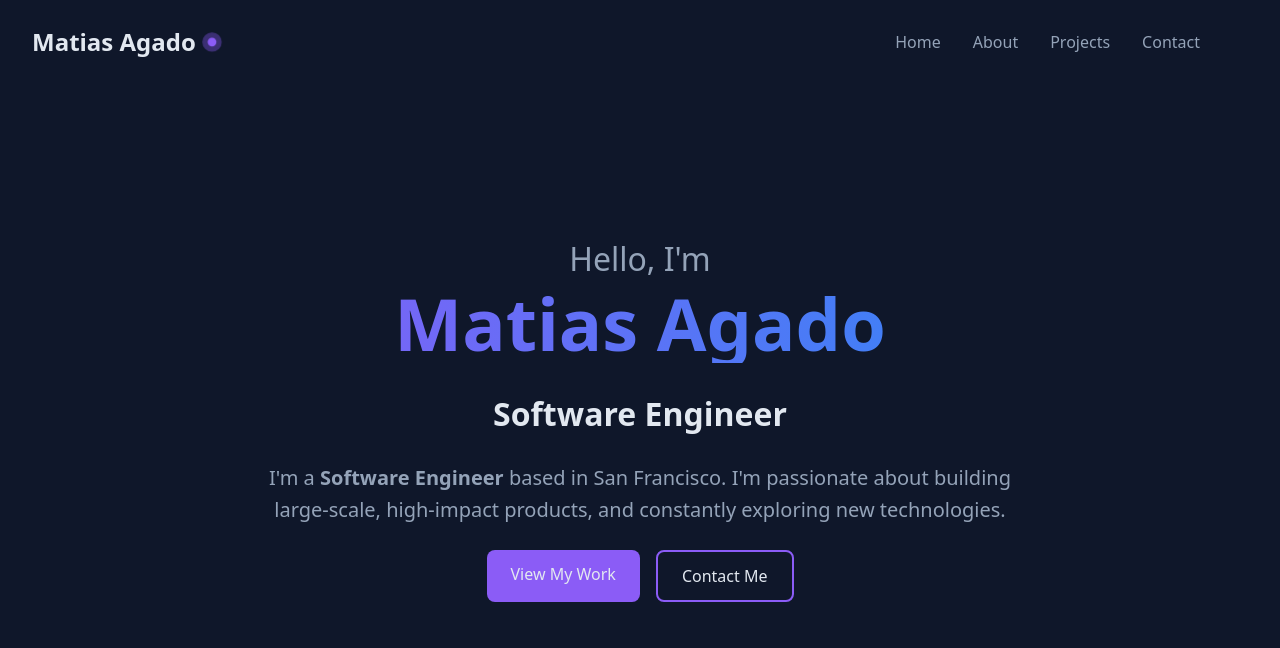
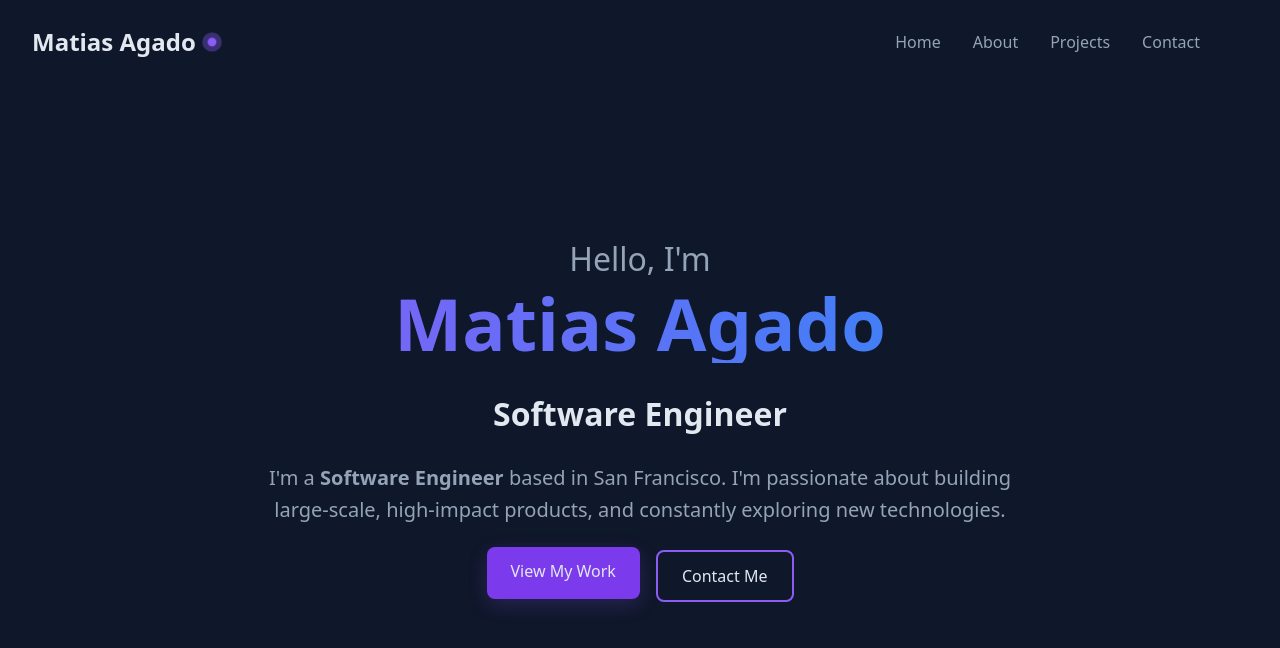
Before and after one commit to matiasagado/my-portfolio, a React (Vite) app: page / in a window 1280 px wide. In both pictures the pointer is over the link "View My Work". Shown: the top 648 px of the page. Built offline with nearby package versions, Linux system fonts and the light colour scheme; some icons are missing.

Commit message:
Hero.css: add button animation

```diff
--- a/src/components/Hero/Hero.css
+++ b/src/components/Hero/Hero.css
@@ -95,9 +95,32 @@
   overflow: hidden;
 }
 
+.hero-button::before {
+  content: "";
+  position: absolute;
+  top: 0;
+  left: -104%;
+  height: 100%;
+  width: 100%;
+  background: rgba(225, 255, 255, 0.1);
+  transition: transform 0.5s ease;
+  transform: skewX(-15deg);
+}
+
+.hero-button:hover::before {
+  left: 100%;
+  transform: translateX(100%) skewX(-15deg);
+}
+
 .hero-button.primary {
   background-color: var(--primary);
   color: var(--accent);
+}
+
+.hero-button.primary:hover {
+  background-color: #7c3aed;
+  transform: translateY(-3px);
+  box-shadow: 0 6px 20px rgba(139, 92, 246, 0.2);
 }
 
 .hero-button.secondary {
@@ -105,3 +128,9 @@
   color: var(--accent);
   border: 2px solid var(--primary);
 }
+
+.hero-button.secondary:hover {
+  background-color: transparent;
+  transform: translateY(-3px);
+  box-shadow: 0 6px 20px rgba(139, 92, 246, 0.2);
+}
```
